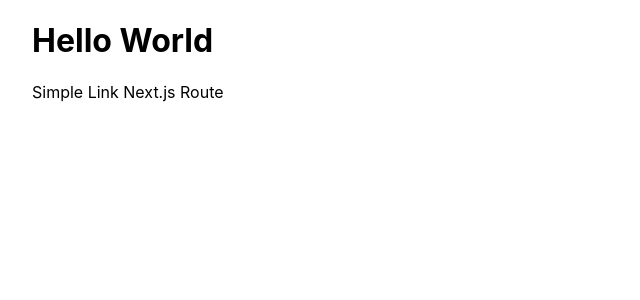
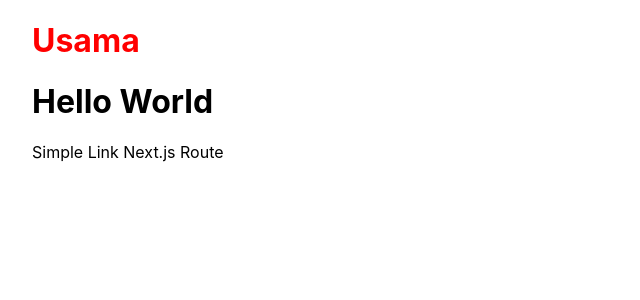
Before and after one commit to CS4Usama/SMTP-Learning, a Next.js app in the folder Learn Next.js/thapa-nextjs-learning/: page / in a window 1280 px wide. Shown: the top 300 px of the page, without its empty margins (0-640 px from the left). Built offline with nearby package versions, Linux system fonts and the light colour scheme.

Commit message:
internal styling

```diff
--- a/Learn Next.js/thapa-nextjs-learning/components/SomeComp.js
+++ b/Learn Next.js/thapa-nextjs-learning/components/SomeComp.js
@@ -0,0 +1,7 @@
+function SomeStyleTestingComp() {
+    return(
+        <h1 className='custom-home-error-style'>Usama</h1>
+    );
+}
+
+export default SomeStyleTestingComp;
--- a/Learn Next.js/thapa-nextjs-learning/pages/404.js
+++ b/Learn Next.js/thapa-nextjs-learning/pages/404.js
@@ -21,7 +21,7 @@ const ErrorPage = () => {
     return(
         <div>
             <center>404 Error Page</center>
-            <a onClick={() => router.push('/')} className='custom-home-error-style'>Home </a>
+            <a onClick={() => router.push('/')} className='custom-home-error-style' style={{color: 'tomato'}}>Home </a>
             <a onClick={ctaHandler}> Home2 Handler</a>
         </div>
     );
--- a/Learn Next.js/thapa-nextjs-learning/pages/index.js
+++ b/Learn Next.js/thapa-nextjs-learning/pages/index.js
@@ -1,9 +1,11 @@
 import styles from '../styles/Home.module.css'
 import Link from 'next/link';
+import SomeStyleTestingComp from '../components/SomeComp';
 
 export default function Home() {
   return (
     <div className={styles.container}>
+      <SomeStyleTestingComp />
       <h1>Hello World</h1>
       {/* Simple Linking or Routing using Anchor Tag */}
       {/* <a href='/'>Home</a> */}
```
